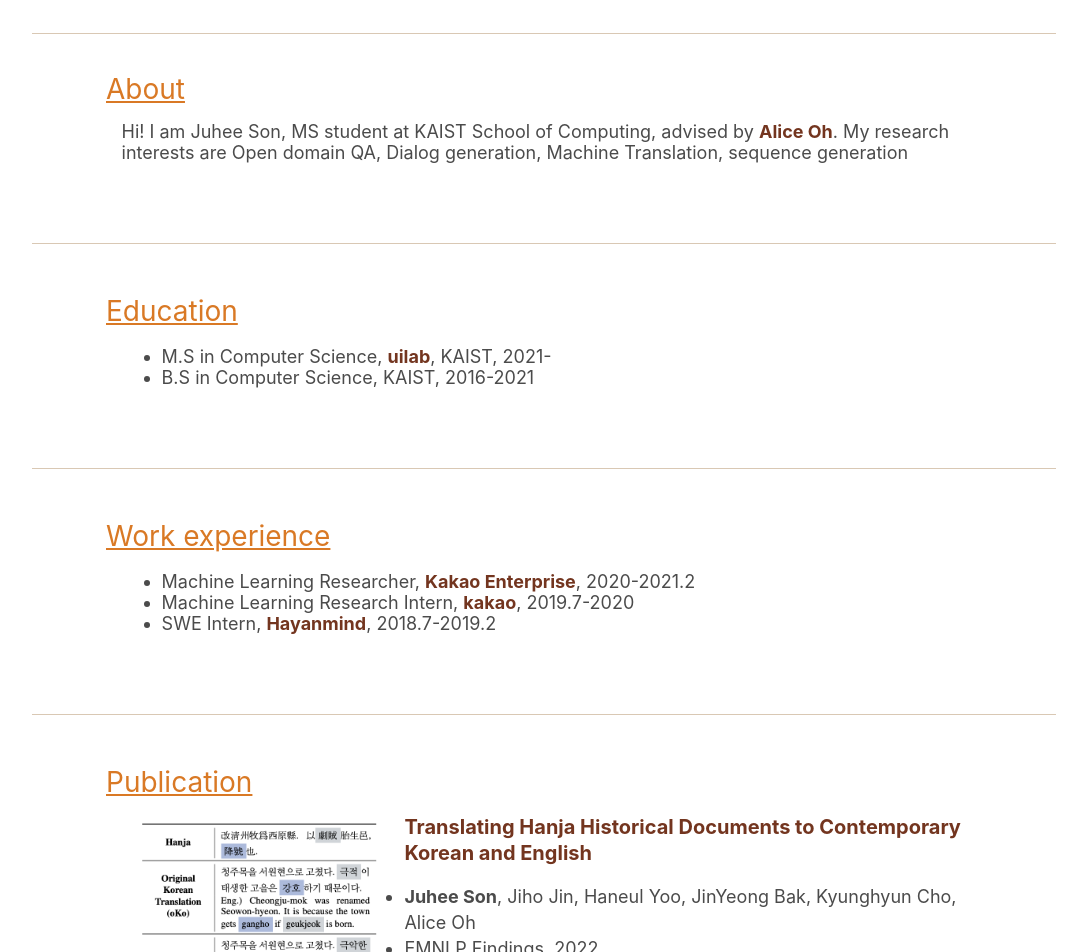
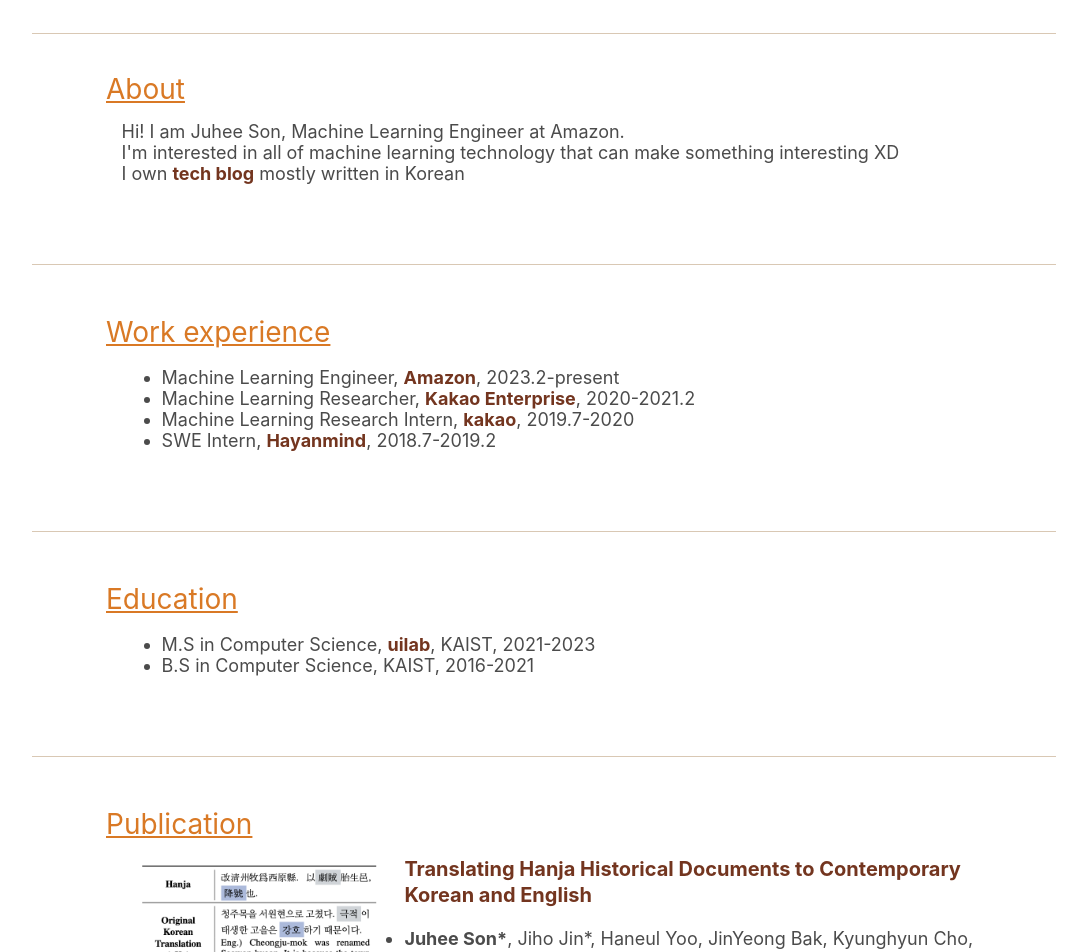
Before and after one commit to juheeuu/blog, a React (Create React App) app: page / in a window 1280 px wide. Shown: the part 380-1332 px from the top of the page, without its empty margins (96-1183 px from the left). Built offline with nearby package versions, Linux system fonts and the light colour scheme.

Commit message:
modify contents

```diff
--- a/src/App.js
+++ b/src/App.js
@@ -13,14 +13,16 @@
 
   const text_div =
     <div style={{marginLeft: '2vw', marginBottom: 20, marginTop: 15, fontSize: 18, font: 'Fira Sans', color: '#4b4b4b'}}>
-      Hi! I am Juhee Son, MS student at KAIST School of Computing, advised by <a href="https://aliceoh9.github.io/">Alice Oh</a>. My research interests are Open domain QA, Dialog generation, Machine Translation, sequence generation
+      Hi! I am Juhee Son, Machine Learning Engineer at Amazon. <br/>
+      I'm interested in all of machine learning technology that can make something interesting XD <br/>
+      I own <a href="https://judy-son.tistory.com/">tech blog</a> mostly written in Korean <br/>
     </div>
 
   const education_div =
     <div style={{marginLeft: '2vw', marginBottom: 20, marginTop: 15, fontSize: 18, font: 'Fira Sans', color: '#4b4b4b'}}>
       <ul>
         <li>
-          M.S in Computer Science, <a href="https://uilab.kaist.ac.kr/">uilab</a>, KAIST, 2021-
+          M.S in Computer Science, <a href="https://uilab.kaist.ac.kr/">uilab</a>, KAIST, 2021-2023
         </li>
         <li>
           B.S in Computer Science, KAIST, 2016-2021
@@ -31,6 +33,9 @@
 const work_experience =
   <div style={{marginLeft: '2vw', marginBottom: 20, marginTop: 15, fontSize: 18, font: 'Fira Sans', color: '#4b4b4b'}}>
     <ul>
+      <li>
+        Machine Learning Engineer, <a href="https://advertising.amazon.com/">Amazon</a>, 2023.2-present
+      </li>
       <li>
         Machine Learning Researcher, <a href="https://www.kakaoenterprise.com/">Kakao Enterprise</a>, 2020-2021.2
       </li>
@@ -48,7 +53,7 @@
             {<Publication
                 img={h2ke_img}
                 title="Translating Hanja Historical Documents to Contemporary Korean and English"
-                authors={<div><b>Juhee Son</b>, Jiho Jin, Haneul Yoo, JinYeong Bak, Kyunghyun Cho, Alice Oh
+                authors={<div><b>Juhee Son*</b>, Jiho Jin*, Haneul Yoo, JinYeong Bak, Kyunghyun Cho, Alice Oh
                   </div>}
                 conf="EMNLP Findings, 2022"
                 contents="H2KE, the neural machine translation model that translates Hanja historical documents to understandable Korean and English.Based on the multilingual neural machine translation approach, it translates the historical document written in Hanja, using both the full dataset of outdated Korean translation and a small dataset of recently translated Korean and English."
@@ -111,8 +116,8 @@
       <hr />
       </header>
       <Section title="About" innerdiv={text_div}/>
+      <Section title="Work experience" innerdiv={work_experience}/>
       <Section title="Education" innerdiv={education_div}/>
-      <Section title="Work experience" innerdiv={work_experience}/>
       <Section title="Publication" innerdiv={publication}/>
       <Section title="Contact" innerdiv={contact}/>
 
```
